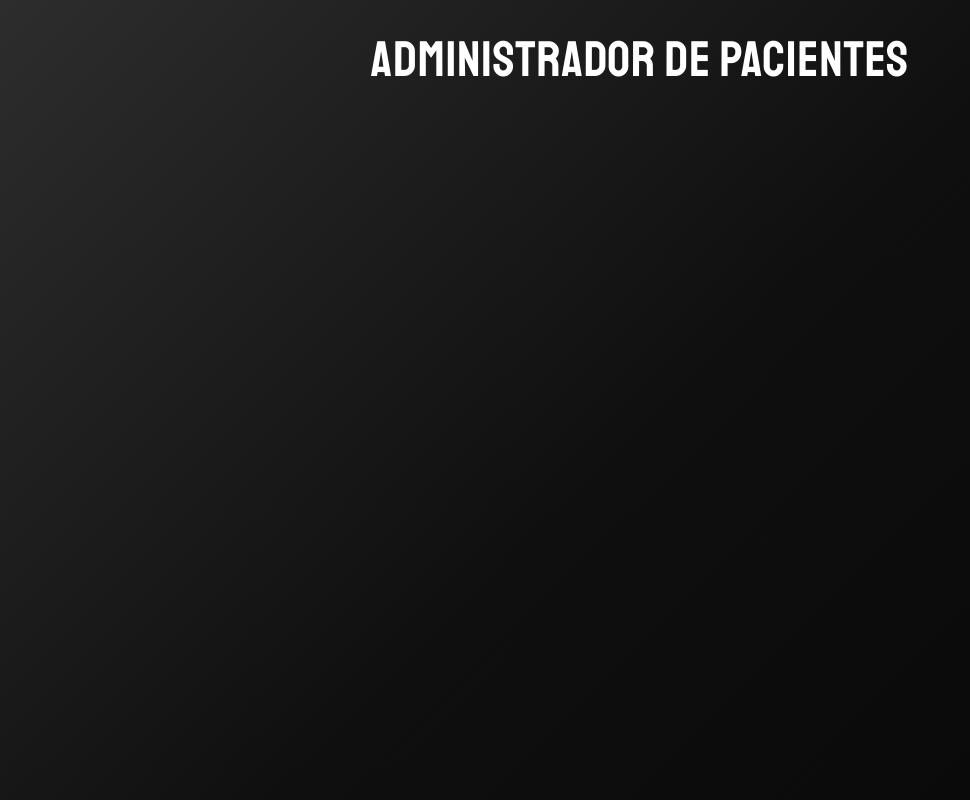
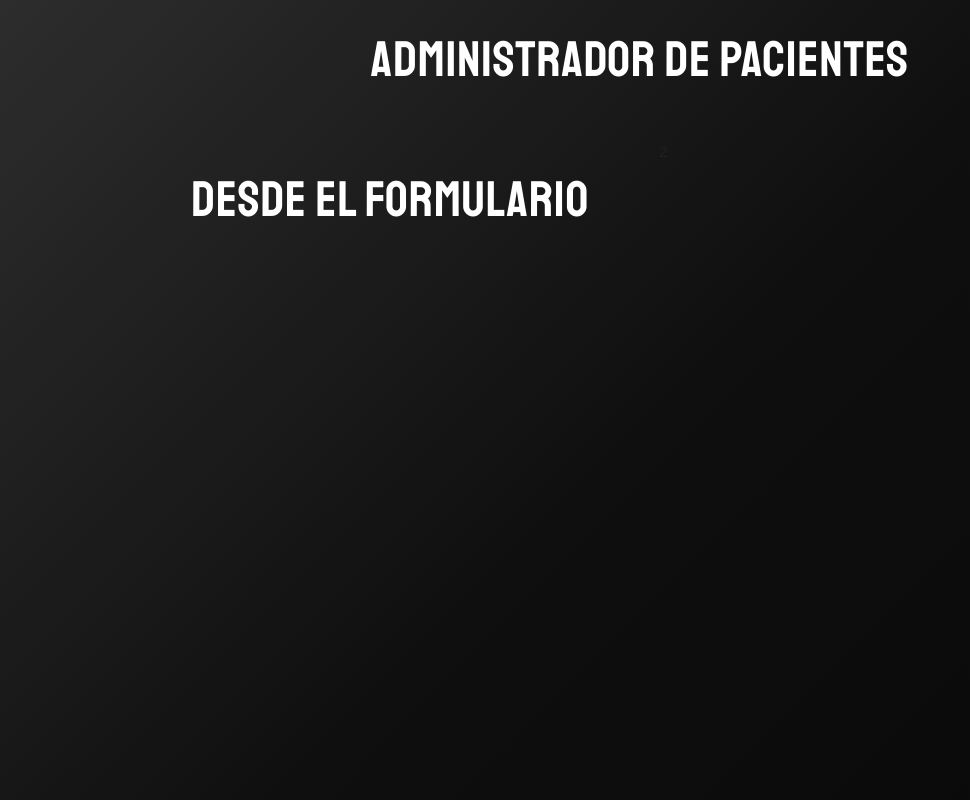
Before and after one commit to JeralPineda/React-citas, a React (Create React App) app: page / in a window 1280 px wide. Shown: the whole page, without its empty margins (0-970 px from the left). Built offline with nearby package versions, Linux system fonts and the light colour scheme.

Commit message:
Creando el componente del formulario

```diff
--- a/src/App.js
+++ b/src/App.js
@@ -1,10 +1,18 @@
+import { Formulario } from './components/Formulario';
+
 function App() {
    return (
       <>
          <h1>Administrador de Pacientes</h1>
 
          <div className='container'>
-            <div className='row'></div>
+            <div className='row'>
+               <div className='one-half column'>
+                  <Formulario />
+               </div>
+
+               <div className='one-half column'>2</div>
+            </div>
          </div>
       </>
    );
--- /dev/null
+++ b/src/components/Formulario.js
@@ -0,0 +1,9 @@
+import React from 'react';
+
+export const Formulario = () => {
+   return (
+      <div>
+         <h1>Desde el formulario</h1>
+      </div>
+   );
+};
```
